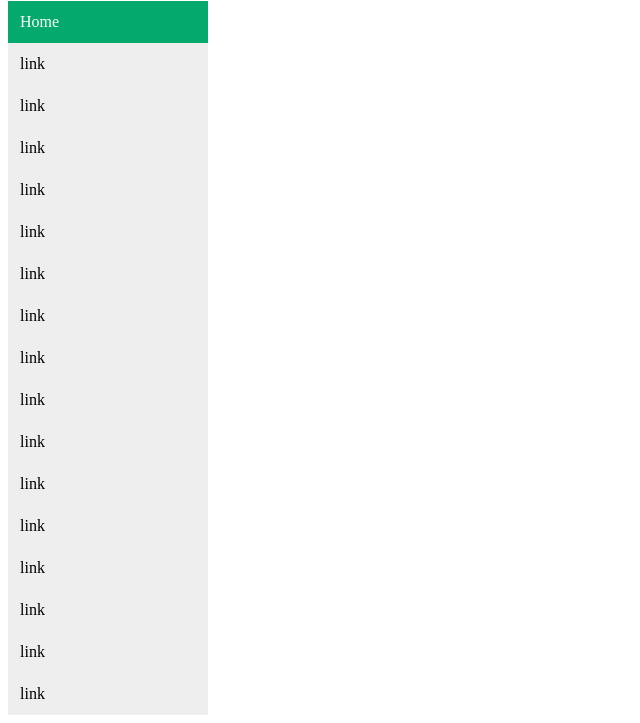
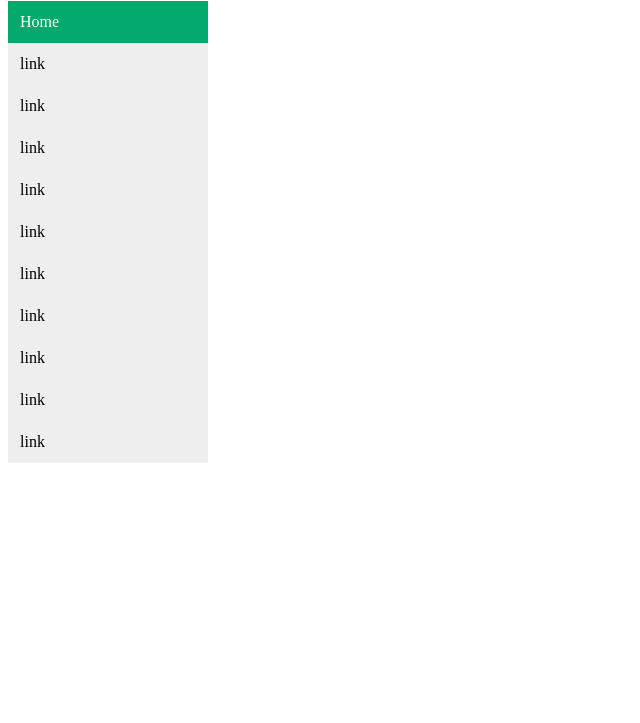
Before and after one commit to MarcoPellegrino05/eserciziHTML, a plain HTML site: page index.html in a window 1280 px wide. Shown: the part 79-802 px from the top of the page, without its empty margins (0-640 px from the left). Drawn offline with Linux system fonts and the light colour scheme.

Commit message:
Update index.html

```diff
--- a/index.html
+++ b/index.html
@@ -41,12 +41,7 @@
   <a href="#">link</a>
   <a href="#">link</a>
   <a href="#">link</a>
-  <a href="#">link</a>
-  <a href="#">link</a>
-  <a href="#">link</a>
-  <a href="#">link</a>
-  <a href="#">link</a>
-  <a href="#">link</a>
+
 </div>
 
 </body>
```
